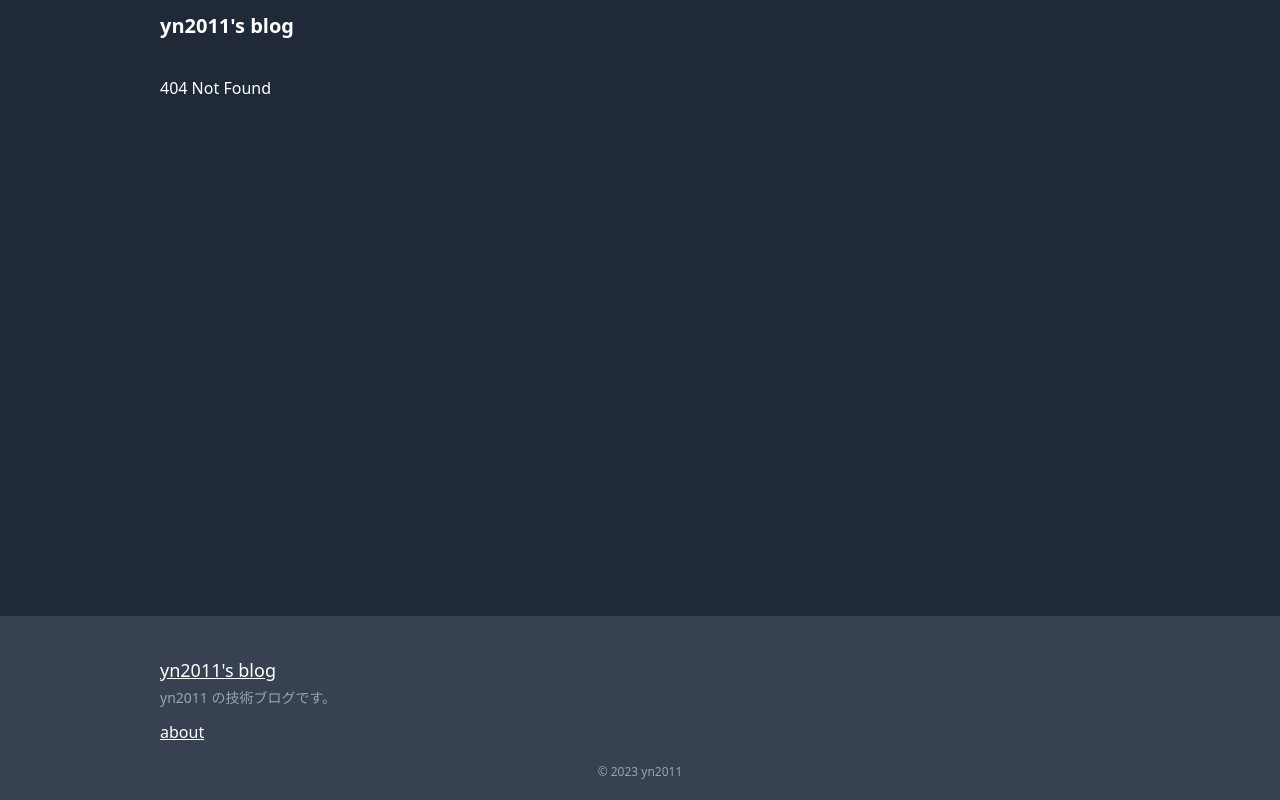
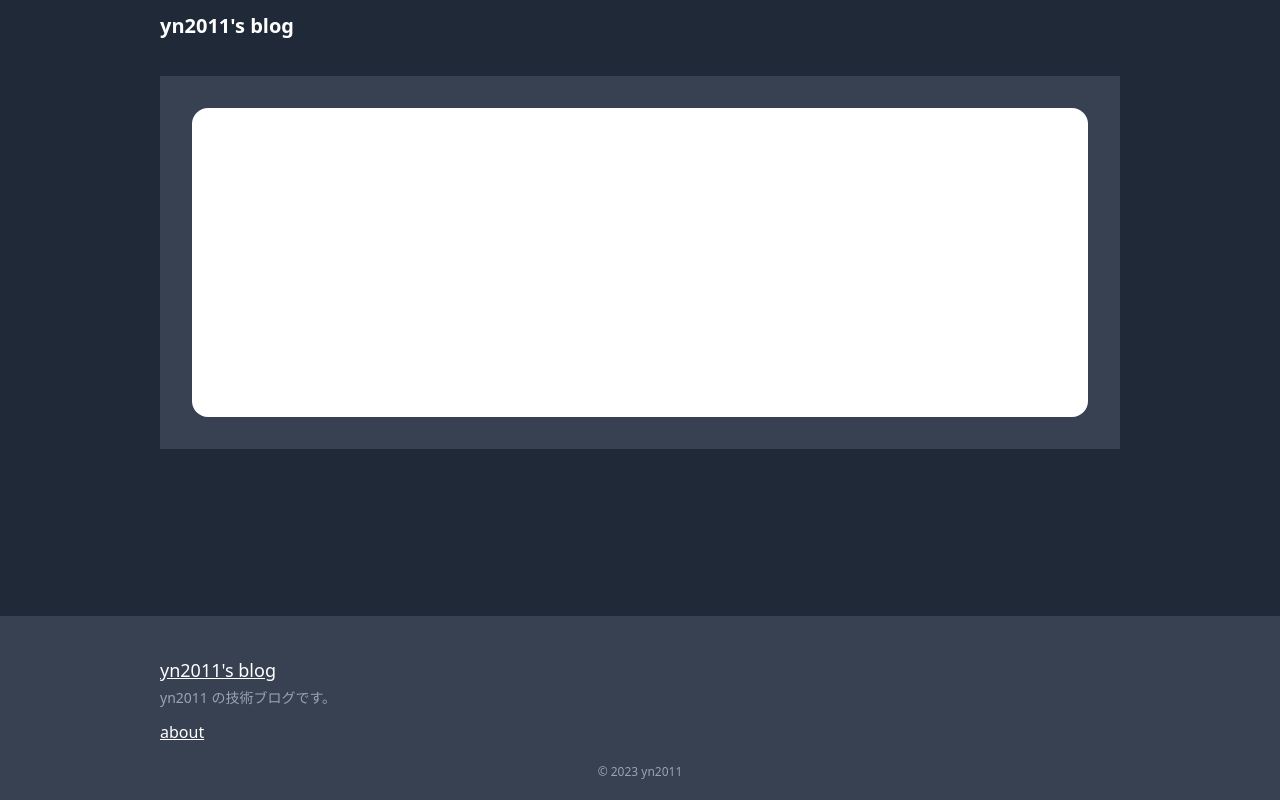
Before and after one commit to pokuwagata/yn2011-blog, a Next.js app: page /test in a window 1280 px wide. Before the commit this address had no page. Built offline with nearby package versions, Linux system fonts and the light colour scheme.

Commit message:
OGP test

```diff
--- a/app/about/page.tsx
+++ b/app/about/page.tsx
@@ -10,7 +10,7 @@ export const metadata = {
     url: `${baseURL}/about`,
     images: [
       {
-        url: `${baseURL}/api/og?title=${encodeURIComponent(title)}`,
+        url: `/api/og?title=${encodeURIComponent(title)}`,
         width: 1200,
         height: 630,
       },
--- a/app/posts/[slug]/page.tsx
+++ b/app/posts/[slug]/page.tsx
@@ -21,7 +21,7 @@ export function generateMetadata({ params }: any) {
       siteName,
       images: [
         {
-          url: `${baseURL}/api/og?title=${encodeURIComponent(title)}`,
+          url: `/api/og?title=${encodeURIComponent(title)}`,
           width: 1200,
           height: 630,
         },
--- /dev/null
+++ b/app/test/page.tsx
@@ -0,0 +1,8 @@
+import { OGP } from "@/components/OGP";
+import { siteName } from "../const";
+
+export default function Page({ params }: any) {
+  const title =
+    "React Server Components で SSR する場合の Hydration について調べてみた";
+  return <OGP title={title} siteName={siteName} />;
+}
--- a/components/OGP.tsx
+++ b/components/OGP.tsx
@@ -7,34 +7,28 @@ export function OGP({ title, siteName }: Props) {
   return (
     <div
       style={{
-        backgroundColor: "rgb(55, 65, 81)",
-        padding: "2rem",
+        display: "flex",
         width: "100%",
         height: "100%",
-        display: "flex",
-        flexDirection: "column",
-        justifyContent: "space-between",
-        color: "black",
+        padding: "2rem",
+        backgroundColor: "#374151",
       }}
     >
       <div
         style={{
-          backgroundColor: "white",
+          display: "flex",
+          flexDirection: "column",
+          justifyContent: "space-between",
+          width: "100%",
+          padding: "1.5rem",
+          backgroundColor: "#fff",
           borderRadius: "1rem",
-          padding: "1.5rem",
         }}
       >
-        <h1
-          style={{
-            fontSize: "3rem",
-            marginBottom: "2rem",
-            fontWeight: "600",
-            lineHeight: "1.3",
-          }}
-        >
+        <h1 style={{ fontSize: "60px", fontWeight: "600", lineHeight: "120%" }}>
           {title}
         </h1>
-        <p style={{ fontSize: "2rem", textAlign: "right" }}>{siteName}</p>
+        <p style={{ fontSize: "30px", marginLeft: "auto" }}>{siteName}</p>
       </div>
     </div>
   );
```
